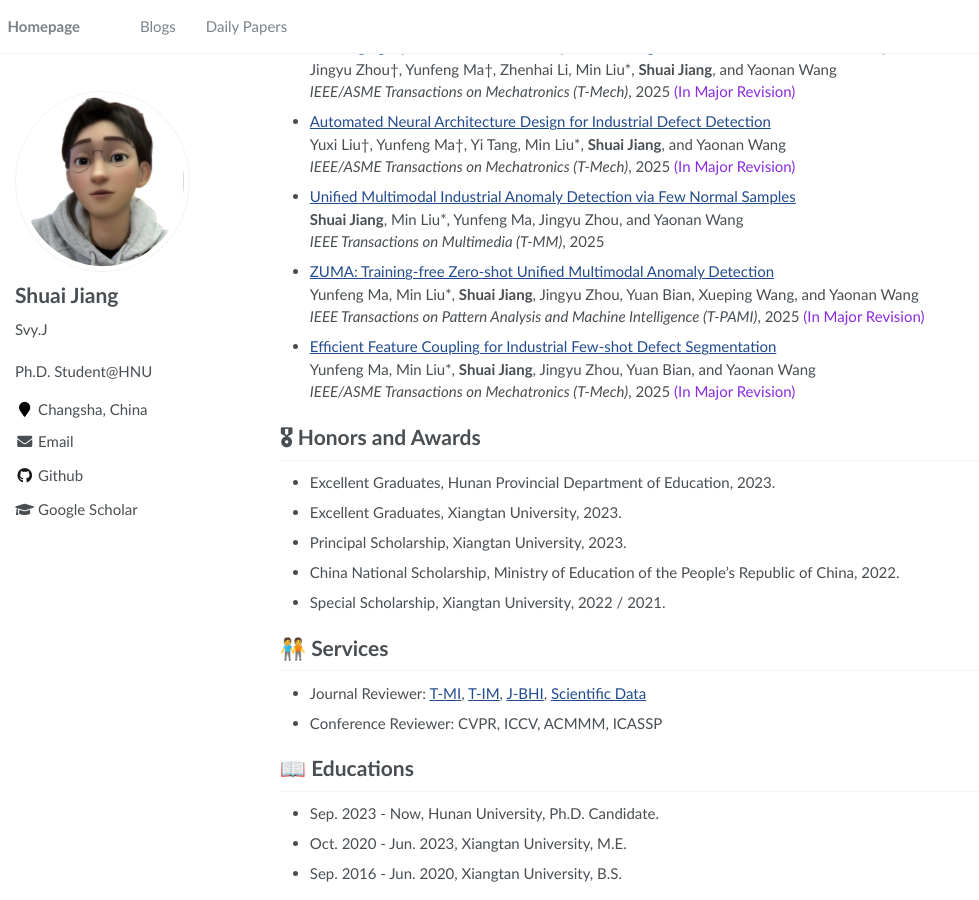
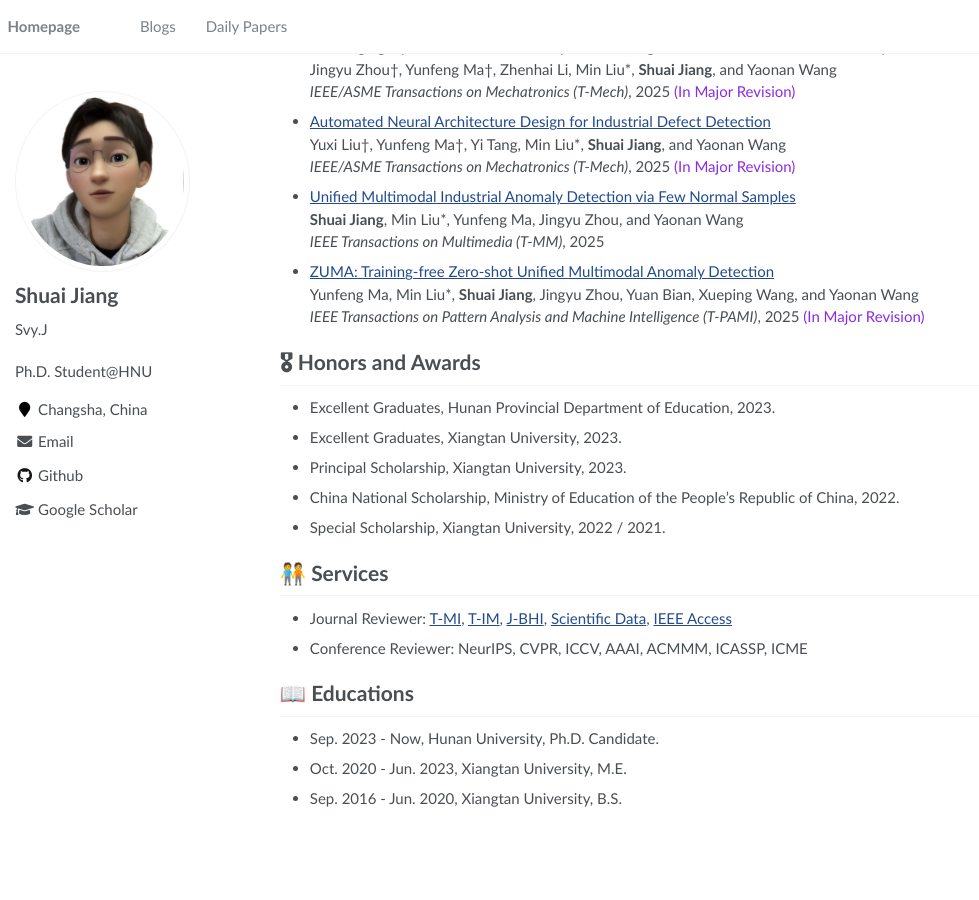
Before and after one commit to SvyJ/svyj.github.io, a Jekyll site: the page built from _pages/index.md, in a window 1280 px wide and 900 px high, scrolled down 3350 px. Shown: the whole window, without its empty margins (0-979 px from the left). Built offline with Jekyll 4.4.1, drawn with Linux system fonts in a browser that asks for light colours; after the commit the page ends 4175 px from its top, so only the background shows below that.

Commit message:
Update index.md

```diff
--- a/_pages/index.md
+++ b/_pages/index.md
@@ -233,10 +233,6 @@ _IEEE Transactions on Automation Science and Engineering (T-ASE)_, 2025<br>
   Yunfeng Ma, Min Liu*, **Shuai Jiang**, Jingyu Zhou, Yuan Bian, Xueping Wang, and Yaonan Wang<br>
   _IEEE Transactions on Pattern Analysis and Machine Intelligence (T-PAMI)_, 2025 <font color="#8A2BE2">(In Major Revision)</font><br>
 
-- [Efficient Feature Coupling for Industrial Few-shot Defect Segmentation](https://ieeexplore.ieee.org/xpl/RecentIssue.jsp?punumber=3516)<br>
-  Yunfeng Ma, Min Liu*, **Shuai Jiang**, Jingyu Zhou, Yuan Bian, and Yaonan Wang<br>
-  _IEEE/ASME Transactions on Mechatronics (T-Mech)_, 2025 <font color="#8A2BE2">(In Major Revision)</font><br>
-
 # 🎖 Honors and Awards
 - Excellent Graduates, Hunan Provincial Department of Education, 2023.
 - Excellent Graduates, Xiangtan University, 2023.
@@ -245,8 +241,8 @@ _IEEE Transactions on Automation Science and Engineering (T-ASE)_, 2025<br>
 - Special Scholarship, Xiangtan University, 2022 / 2021.
 
 # 🧑‍🤝‍🧑 Services
-- Journal Reviewer: [T-MI](https://ieeexplore.ieee.org/xpl/RecentIssue.jsp?punumber=42), [T-IM](https://ieeexplore.ieee.org/xpl/RecentIssue.jsp?punumber=19), [J-BHI](https://ieeexplore.ieee.org/xpl/RecentIssue.jsp?punumber=6221020), [Scientific Data](https://www.nature.com/sdata/)
-- Conference Reviewer: CVPR, ICCV, ACMMM, ICASSP
+- Journal Reviewer: [T-MI](https://ieeexplore.ieee.org/xpl/RecentIssue.jsp?punumber=42), [T-IM](https://ieeexplore.ieee.org/xpl/RecentIssue.jsp?punumber=19), [J-BHI](https://ieeexplore.ieee.org/xpl/RecentIssue.jsp?punumber=6221020), [Scientific Data](https://www.nature.com/sdata/), [IEEE Access](https://ieeexplore.ieee.org/xpl/RecentIssue.jsp?punumber=6287639)
+- Conference Reviewer: NeurIPS, CVPR, ICCV, AAAI, ACMMM, ICASSP, ICME
 
 # 📖 Educations
 - Sep. 2023 - Now, Hunan University, Ph.D. Candidate.
```
